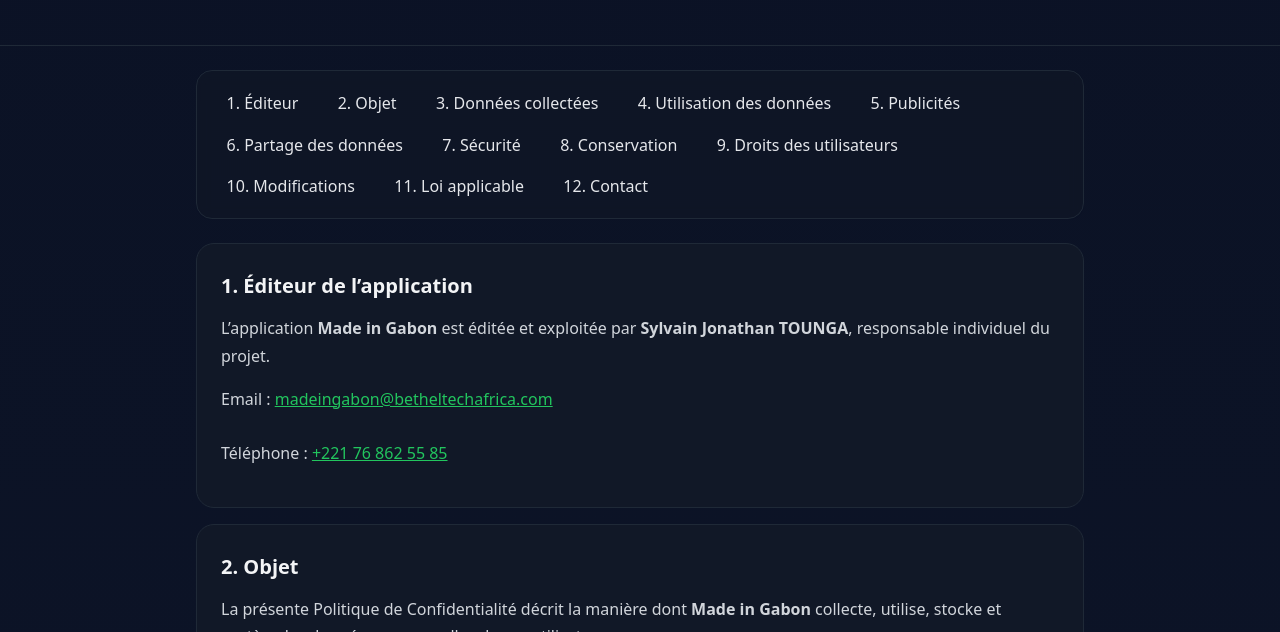
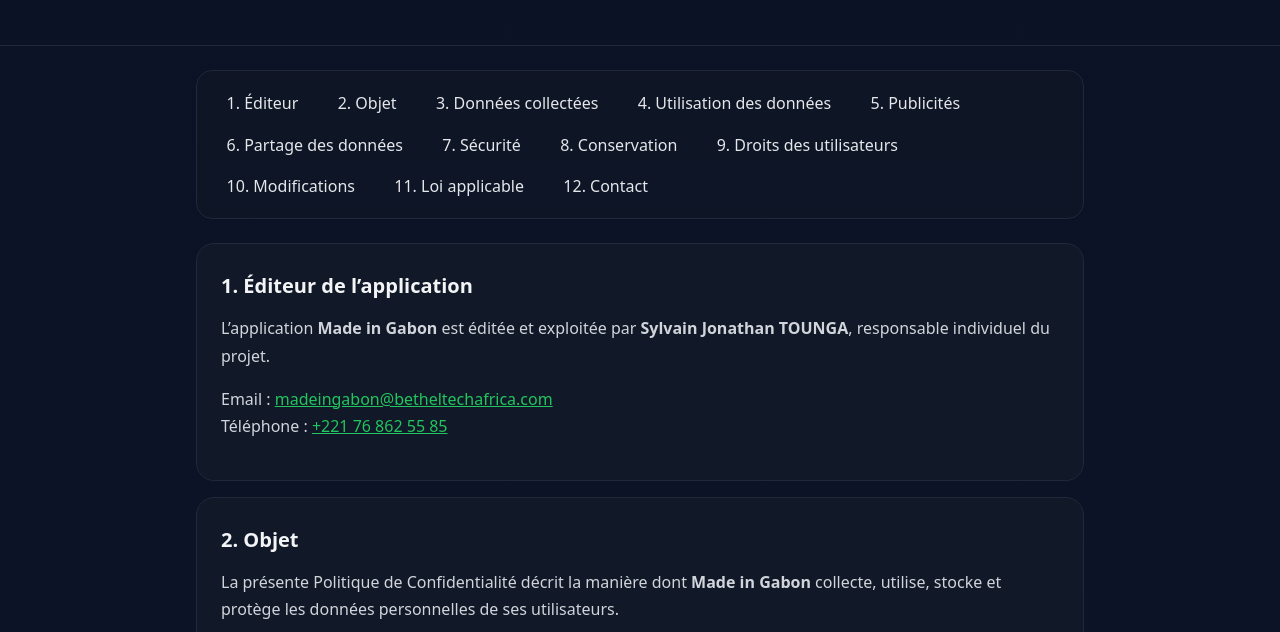
Before and after one commit to Jonathandu241/made-in-gabon, a plain HTML site: page confidentialite.html in a window 1280 px wide. Shown: the part 168-800 px from the top of the page. Drawn offline with Linux system fonts and the light colour scheme.

Commit message:
Update confidentialite.html

```diff
--- a/confidentialite.html
+++ b/confidentialite.html
@@ -86,7 +86,7 @@
     <section id="editeur">
       <h2>1. Éditeur de l’application</h2>
       <p>L’application <strong>Made in Gabon</strong> est éditée et exploitée par <strong>Sylvain Jonathan TOUNGA</strong>, responsable individuel du projet.</p>
-      <p>Email : <a class="accent" href="mailto:madeingabon@betheltechafrica.com">madeingabon@betheltechafrica.com</a><br><br>
+      <p>Email : <a class="accent" href="mailto:madeingabon@betheltechafrica.com">madeingabon@betheltechafrica.com</a><br>
       Téléphone : <a class="accent" href="tel:+221768625585">+221 76 862 55 85</a></p>
     </section>
 
```
